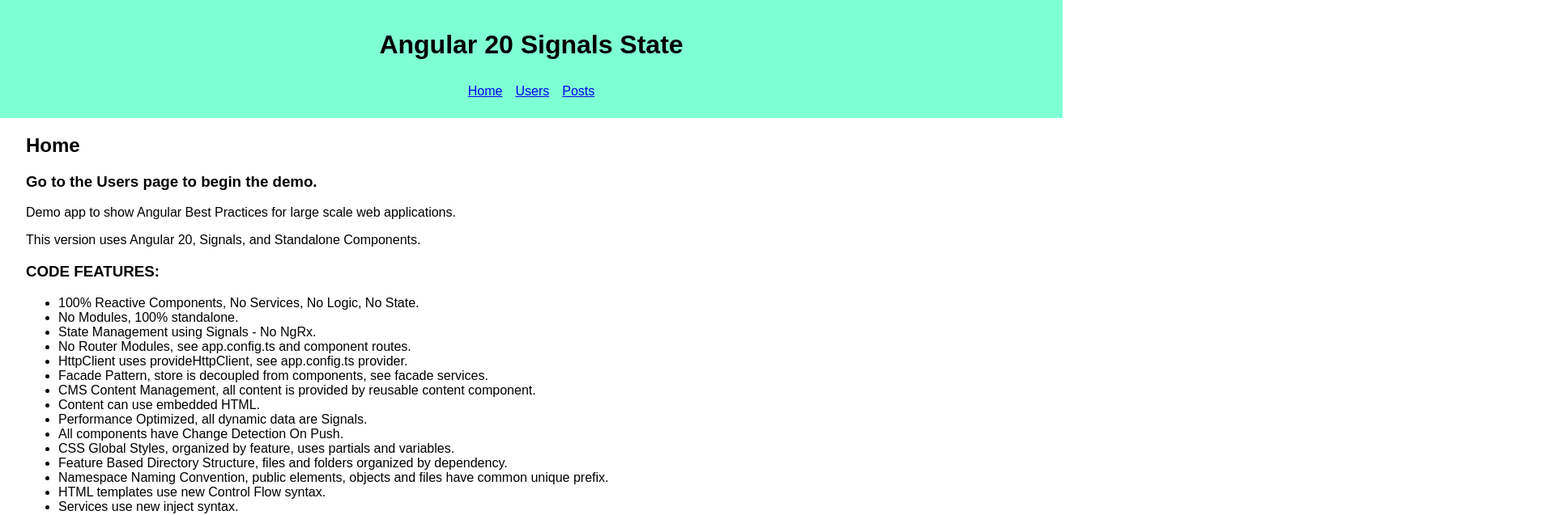
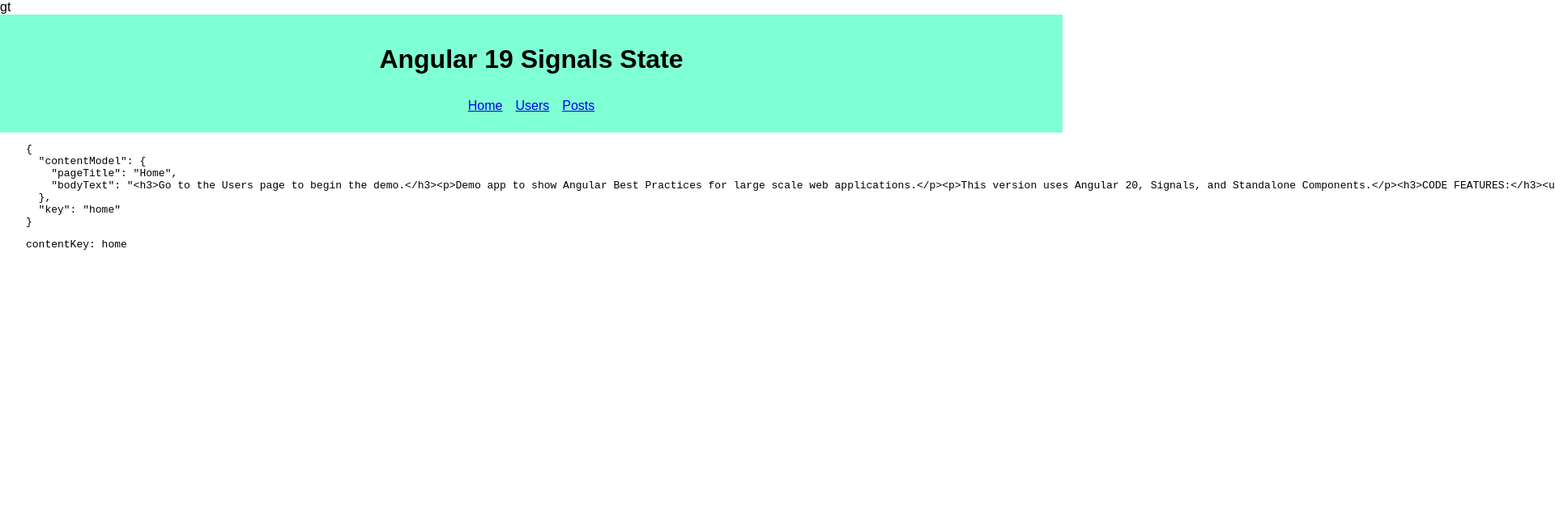
Before and after one commit to angularexample/angular-19-signals-state, an Angular app: page / in a window 1280 px wide. Shown: the top 637 px of the page at 81% size, 1920 px wide, since content can reach past the window. Built offline with nearby package versions, Linux system fonts and the light colour scheme.

Commit message:
content resource get works

```diff
--- a/src/app/app.component.html
+++ b/src/app/app.component.html
@@ -1,3 +1,3 @@
-<xxx-header></xxx-header>
+gt<xxx-header></xxx-header>
 <router-outlet></router-outlet>
 <xxx-loading></xxx-loading>
--- a/src/app/xxx-common/xxx-content/xxx-content-store.ts
+++ b/src/app/xxx-common/xxx-content/xxx-content-store.ts
@@ -1,4 +1,4 @@
-import {computed, inject, Injectable, Signal, signal, WritableSignal} from "@angular/core";
+import {computed, inject, Injectable, ResourceRef, Signal, signal, WritableSignal} from "@angular/core";
 import {
   XxxContent,
   XxxContentApi,
@@ -14,7 +14,7 @@
 /**
  * XxxContentStore is the feature state for all content.
  * State management for Angular using only Signals and RxJS.
- * If you already know NgRx then we have organized it using the same categories.
+ * If you already know NgRx, then we have organized it using the same categories.
  */
 @Injectable({
   providedIn: 'root'
@@ -28,8 +28,8 @@
 
   // Actions
   // To trigger state changes which then change the view
-  // If the operation is asynchronous use RxJS Subject
-  // If not then we can call the effect or reducer directly
+  // If the operation is asynchronous, use RxJS Subject
+  // If not, then we can call the effect or reducer directly
 
   // Action methods run the reducer and effect
   private getContentAction(key: string) {
@@ -41,8 +41,8 @@
     this.getContentErrorReducer(key, err);
   }
 
-  private getContentSuccessAction(response: XxxContentApi) {
-    this.getContentSuccessReducer(response);
+  private getContentSuccessAction(contentResource: ResourceRef<XxxContentApi>) {
+    this.getContentSuccessReducer(contentResource);
   }
 
   showContentAction(key: string) {
@@ -128,14 +128,12 @@
     const contents: XxxContent[] = this.$contents_().filter(item => item.key !== key);
     // Create a new content object
     const content: XxxContent = {
-      contentModel: undefined,
-      errorMessage: undefined,
       status: XxxContentStatus.LOADING,
       key
     };
     // Add the new content object
     contents.push(content);
-    // Finally update the state
+    // Finally, update the state
     this.$contentState.update(state => ({
         ...state,
         contents
@@ -150,7 +148,6 @@
     const contents: XxxContent[] = this.$contents_().filter(item => item.key !== key);
     // Create a new content object
     const content: XxxContent = {
-      contentModel: undefined,
       errorMessage,
       status: XxxContentStatus.ERROR,
       key
@@ -165,18 +162,18 @@
     );
   }
 
-  private getContentSuccessReducer(contentApi: XxxContentApi) {
+  private getContentSuccessReducer(contentResource: ResourceRef<XxxContentApi>) {
     // Create a new content object
     const content: XxxContent = {
-      contentModel: contentApi.contentModel,
-      status: contentApi.contentModel.pageTitle && contentApi.contentModel.pageTitle ? XxxContentStatus.LOADED : XxxContentStatus.EMPTY,
-      key: contentApi.key
+      contentResource,
+      status: contentResource.hasValue() && contentResource.value().contentModel.pageTitle ? XxxContentStatus.LOADED : XxxContentStatus.EMPTY,
+      key: contentResource.hasValue() ? contentResource.value().key : ''
     };
-    // Remove any existing content, also replaces old array for immutability
+    // Remove any existing content, also replaces the old array for immutability
     const contents: XxxContent[] = this.$contents_().filter(item => item.key !== content.key);
     // Add the new content object
     contents.push(content);
-    // Finally update the state
+    // Finally, update the state
     this.$contentState.update(state => ({
         ...state,
         contents
@@ -188,24 +185,10 @@
   // For data access, navigation, or to open a dialog
   // They are often used to run a service
   getContentEffect(key: string) {
-    let isError = false;
-    this.contentService.getContent(key)
-      .pipe(
-        catchError((err: HttpErrorResponse) => {
-          isError = true;
-          this.getContentErrorAction(key, err);
-          // return an empty response object
-          return of({
-            contentModel: {},
-            key
-          });
-        })
-      )
-      .subscribe(response => {
-        if (!isError) {
-          this.getContentSuccessAction(response);
-        }
-      });
+    const contentResource: ResourceRef<XxxContentApi | undefined> = this.contentService.getContent(key);
+    if (contentResource.hasValue()) {
+      this.getContentSuccessAction(contentResource)
+    }
   }
 
   showContentEffect(key: string) {
--- a/src/app/xxx-common/xxx-content/xxx-content.component.html
+++ b/src/app/xxx-common/xxx-content/xxx-content.component.html
@@ -1,7 +1,11 @@
-@if ($isContentError()) {
-  <p>CONTENT LOADING ERROR: {{ $contentErrorMessage() }}</p>
-} @else if ($isContentEmpty()) {
-  <p>CONTENT EMPTY: {{ contentKey }}</p>
-} @else if ($isContentLoading()) {
+@if(contentResource && contentResource.hasValue()){
+  <pre>{{contentResource.value() | json}}</pre>
+}
+
+@if(contentKey()){
+  <pre>contentKey: {{contentKey()}}</pre>
+}
+
+@if(contentResource && contentResource.isLoading()){
   <p>CONTENT LOADING...</p>
 }
--- a/src/app/xxx-common/xxx-content/xxx-content.component.ts
+++ b/src/app/xxx-common/xxx-content/xxx-content.component.ts
@@ -1,23 +1,18 @@
-import {ChangeDetectionStrategy, Component, inject, Input, OnInit, Signal} from '@angular/core';
-import {XxxContentFacade} from "./xxx-content-facade.service";
+import {ChangeDetectionStrategy, Component, input} from '@angular/core';
+import {httpResource} from '@angular/common/http';
+import {JsonPipe} from '@angular/common';
 
 @Component({
   changeDetection: ChangeDetectionStrategy.OnPush,
+  imports: [JsonPipe],
   selector: 'xxx-content',
   standalone: true,
   styleUrl: './xxx-content.component.scss',
-  templateUrl: './xxx-content.component.html',
+  templateUrl: './xxx-content.component.html'
 })
-export class XxxContentComponent implements OnInit {
-  private contentFacade: XxxContentFacade = inject(XxxContentFacade);
-  $contentErrorMessage: Signal<string | undefined> = this.contentFacade.$contentErrorMessage;
-  $isContentEmpty: Signal<boolean> = this.contentFacade.$isContentEmpty;
-  $isContentError: Signal<boolean> = this.contentFacade.$isContentError;
-  $isContentLoaded: Signal<boolean> = this.contentFacade.$isContentLoaded;
-  $isContentLoading: Signal<boolean> = this.contentFacade.$isContentLoading;
-  @Input({required: true}) contentKey!: string;
-
-  ngOnInit(): void {
-    this.contentFacade.showContent(this.contentKey);
-  }
+export class XxxContentComponent {
+  contentKey = input.required();
+  contentResource=httpResource(()=>
+    `/data/content/${this.contentKey()}.json`
+  );
 }
--- a/src/app/xxx-common/xxx-content/xxx-content.service.ts
+++ b/src/app/xxx-common/xxx-content/xxx-content.service.ts
@@ -1,21 +1,22 @@
-import {HttpClient} from "@angular/common/http";
-import {inject, Injectable} from '@angular/core';
-import {Observable} from "rxjs";
-import {XxxContentApi} from "./xxx-content.types";
+import { httpResource, HttpResourceRef, HttpResourceRequest } from '@angular/common/http';
+import { Injectable } from '@angular/core';
+import { XxxContentApi } from "./xxx-content.types";
 
 @Injectable({
   providedIn: 'root'
 })
 export class XxxContentService {
-  private http: HttpClient = inject(HttpClient);
-
   /**
    * Get content for a given page or section.
-   * @param key Key to desired content data. In this simple implementation, it is used as the filename for reading a JSON file.
-   * Example "home" will get content from home.json
+   * @param key Key to desired content data. In this implementation, it is used as the filename for reading a JSON file.
+   * For Example, "home" will get content from home.json
    */
-  getContent(key: string): Observable<XxxContentApi> {
+  getContent(key: string): HttpResourceRef<XxxContentApi | undefined> {
     const url = `/data/content/${key}.json`;
-    return this.http.get<XxxContentApi>(url);
+    const resourceRequest: HttpResourceRequest = {
+      method: 'GET',
+      url
+    };
+    return  httpResource(() => (resourceRequest));
   }
 }
--- a/src/app/xxx-common/xxx-content/xxx-content.types.ts
+++ b/src/app/xxx-common/xxx-content/xxx-content.types.ts
@@ -1,5 +1,7 @@
+import {ResourceRef} from '@angular/core';
+
 export interface XxxContent {
-  contentModel?: XxxContentModel;
+  contentResource?: ResourceRef<XxxContentApi>;
   errorMessage?: string;
   key: string;
   status: XxxContentStatus;
--- a/src/app/xxx-header/xxx-header.component.html
+++ b/src/app/xxx-header/xxx-header.component.html
@@ -1,5 +1,5 @@
 <header class="xxx-header">
-  <h1>Angular 20 Signals State</h1>
+  <h1>Angular 19 Signals State</h1>
   <div class="xxx-header-menu">
     <a href="#" class="xxx-header-menu-item"
        routerLink="/"
--- a/src/app/xxx-home/xxx-home.component.html
+++ b/src/app/xxx-home/xxx-home.component.html
@@ -2,8 +2,8 @@
   <xxx-content contentKey="{{contentKey}}"></xxx-content>
   @if ($content(); as content) {
     <section>
-      <h1>{{ content?.contentModel?.pageTitle }}</h1>
-      <div class="xxx-body-content" [innerHTML]="content?.contentModel?.bodyText | xxxSanitize"></div>
+      <h1>{{ content?.contentResource?.value()?.contentModel?.pageTitle }}</h1>
+      <div class="xxx-body-content" [innerHTML]="content?.contentResource?.value()?.contentModel?.bodyText | xxxSanitize"></div>
     </section>
   }
 </main>
--- a/src/app/xxx-post/xxx-post-edit/xxx-post-edit.component.html
+++ b/src/app/xxx-post/xxx-post-edit/xxx-post-edit.component.html
@@ -2,14 +2,14 @@
   <xxx-content contentKey="{{contentKey}}"></xxx-content>
   @if ($content(); as content) {
     <section>
-      <h2>{{ content?.contentModel?.pageTitle }}</h2>
+<!--      <h2>{{ content?.contentModel?.pageTitle }}</h2>-->
     </section>
     @if ($isNoSelectedPost()) {
       <div>There is no selected post.</div>
       <div>Go to User page to select a user. Then on Posts page select a post.</div>
     } @else {
       <section>
-        <h3>{{ content?.contentModel?.bodyText }}</h3>
+<!--        <h3>{{ content?.contentModel?.bodyText }}</h3>-->
         <form [formGroup]="postForm" (ngSubmit)="onSubmit()">
           <label for="xxx-user-id">User Id</label>
           <input formControlName="userId" id="xxx-user-id" readonly>
--- a/src/app/xxx-post/xxx-post.component.html
+++ b/src/app/xxx-post/xxx-post.component.html
@@ -2,7 +2,7 @@
   <xxx-content contentKey="{{contentKey}}"></xxx-content>
   @if ($content(); as content) {
     <section>
-      <h2>{{ content?.contentModel?.pageTitle }}</h2>
+<!--      <h2>{{ content?.contentModel?.pageTitle }}</h2>-->
     </section>
     @if ($isNoSelectedUser()) {
       <div>There is no selected user.</div>
@@ -15,7 +15,7 @@
     }
     @if ($isPostsLoaded()) {
       <section>
-        <h3>{{ content?.contentModel?.bodyText }}</h3>
+<!--        <h3>{{ content?.contentModel?.bodyText }}</h3>-->
         <table class="xxx-table">
           <tr>
             <th class="xxx-table-cell-header">Id</th>
--- a/src/app/xxx-user/xxx-user.component.html
+++ b/src/app/xxx-user/xxx-user.component.html
@@ -2,7 +2,7 @@
   <xxx-content contentKey="{{contentKey}}"></xxx-content>
   @if ($content(); as content) {
     <section>
-      <h2>{{ content?.contentModel?.pageTitle }}</h2>
+<!--      <h2>{{ content?.contentModel?.pageTitle }}</h2>-->
     </section>
     @if ($isUsersLoading()) {
       <p>Loading...</p>
@@ -11,7 +11,7 @@
     }
     @if ($isUsersLoaded()) {
       <section>
-        <h3>{{ content?.contentModel?.bodyText }}</h3>
+<!--        <h3>{{ content?.contentModel?.bodyText }}</h3>-->
         <table class="xxx-table">
           <tr>
             <th class="xxx-table-cell-header">ID</th>
```
